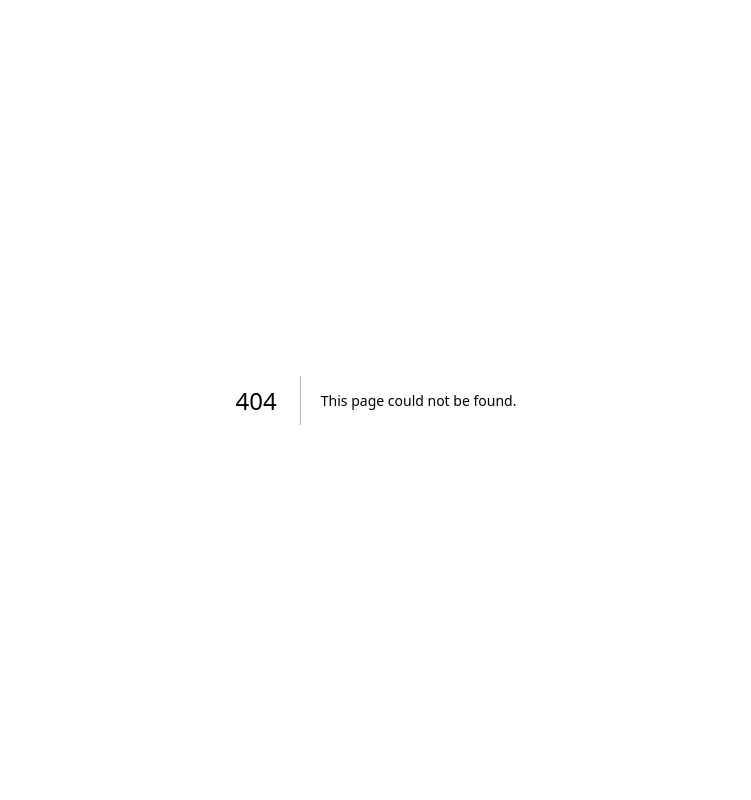
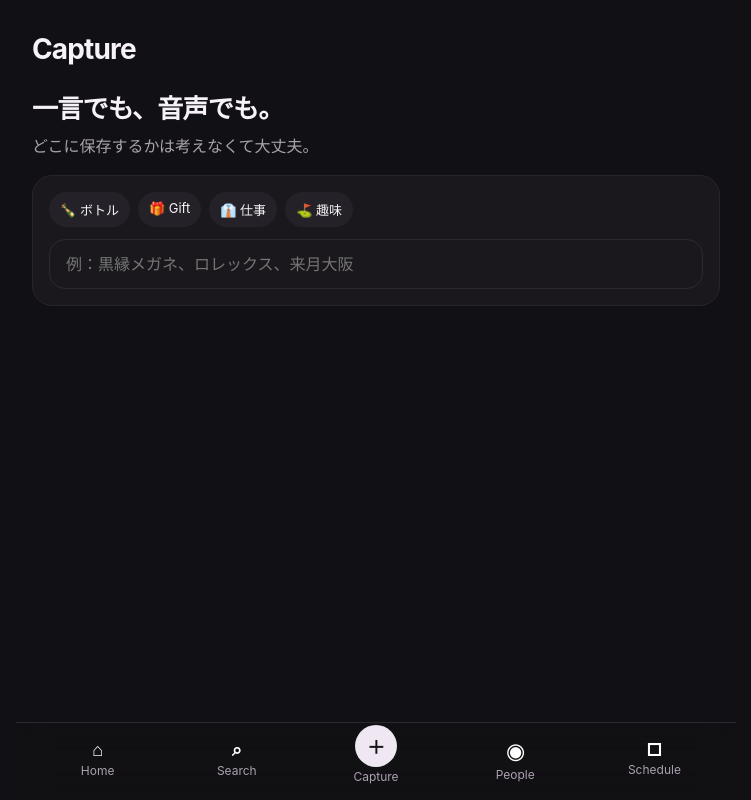
Before and after one commit to karukimori-wq/Velvet, a Next.js app: page /capture in a window 1280 px wide. Before the commit this address had no page. Shown: the whole page, without its empty margins (264-1015 px from the left). Built offline with nearby package versions, Linux system fonts and the light colour scheme.

Commit message:
Add Capture placeholder surface

```diff
--- /dev/null
+++ b/app/capture/page.tsx
@@ -0,0 +1,16 @@
+import { BottomNav } from "@/components/bottom-nav";
+
+export default function CapturePage() {
+  return (
+    <main className="shell">
+      <header className="header"><div className="brand">Capture</div></header>
+      <section className="hero"><h1>一言でも、音声でも。</h1><p>どこに保存するかは考えなくて大丈夫。</p></section>
+      <div className="card">
+        <div className="chips"><span className="chip">🍾 ボトル</span><span className="chip">🎁 Gift</span><span className="chip">👔 仕事</span><span className="chip">⛳ 趣味</span></div>
+        <div style={{ height: 12 }} />
+        <input className="searchBox" placeholder="例：黒縁メガネ、ロレックス、来月大阪" />
+      </div>
+      <BottomNav />
+    </main>
+  );
+}
```
